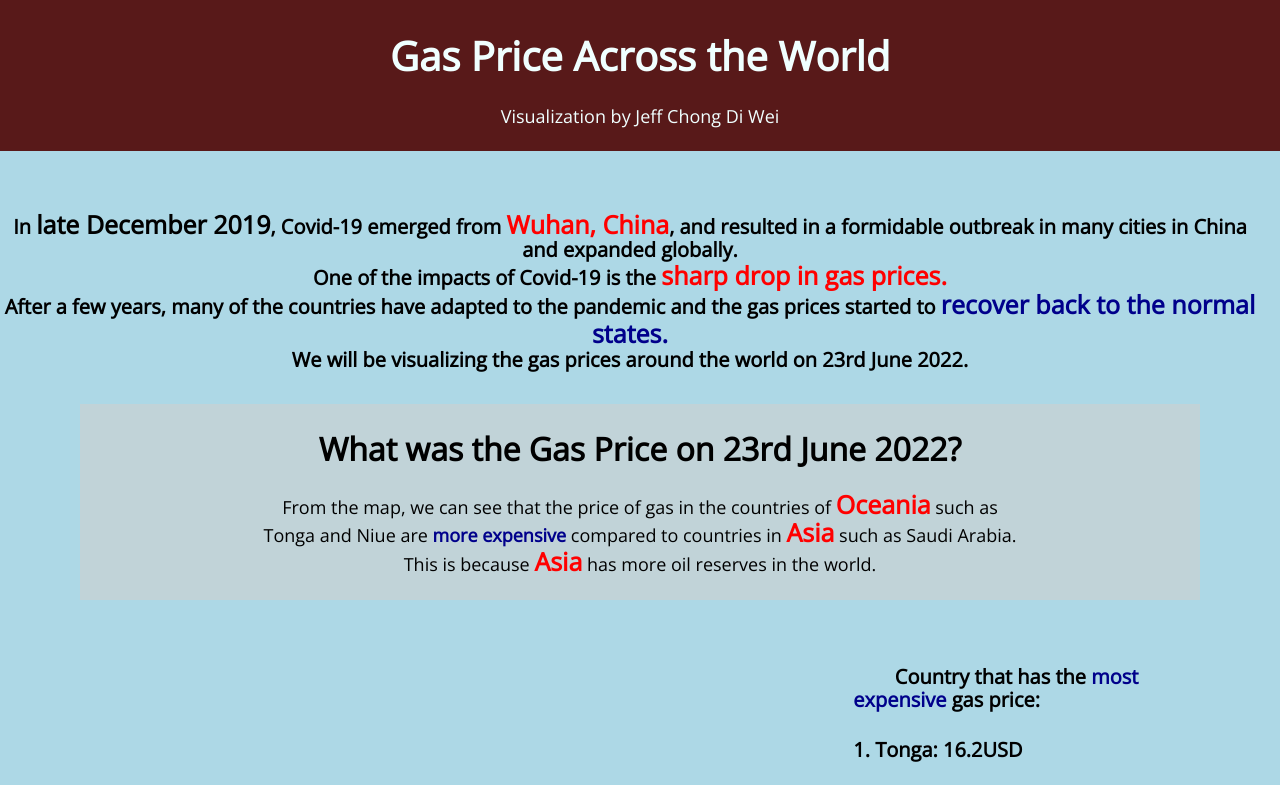
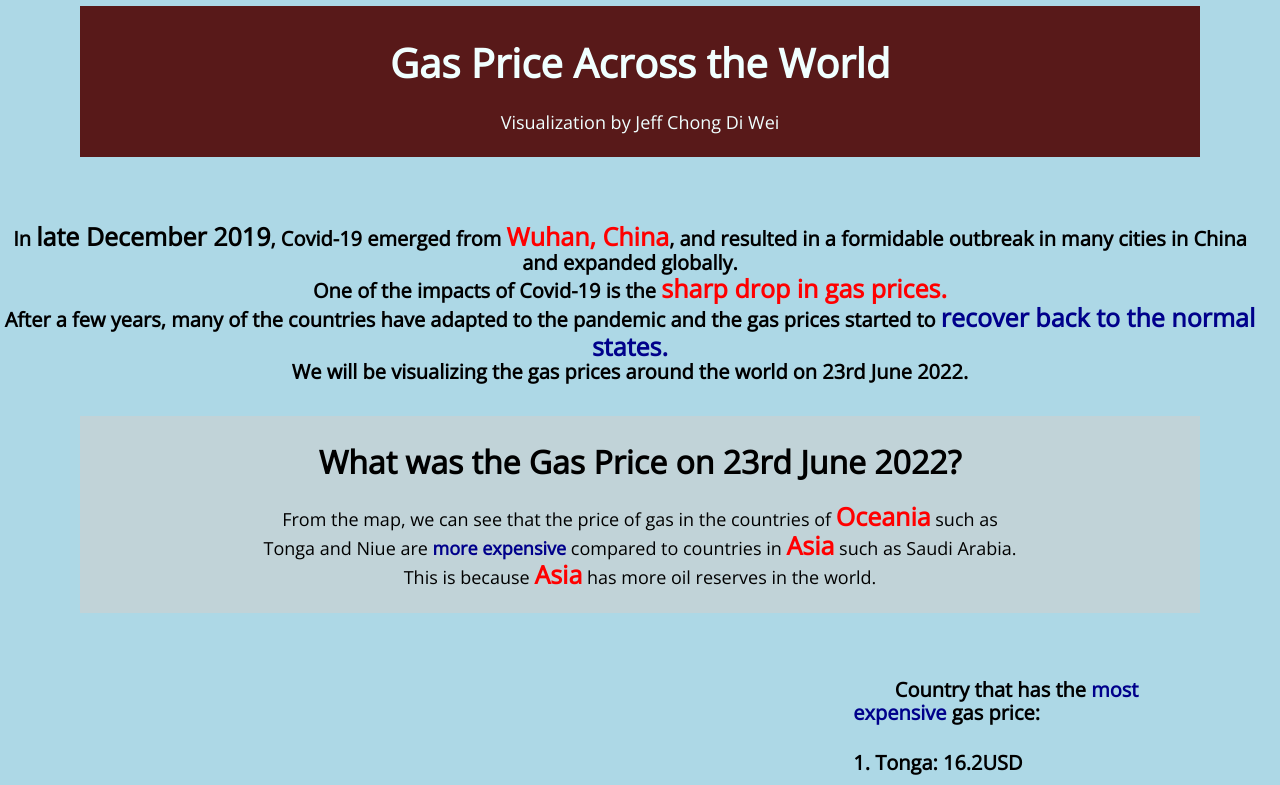
Before and after one commit to JayceJeff/3179A2, a plain HTML site: page A2-html/index.html in a window 1280 px wide. Shown: the top 785 px of the page. Drawn offline with nearby package versions, Linux system fonts and the light colour scheme; a script that the page names is missing; a web font is replaced by a local one.

Commit message:
Update index.html

```diff
--- a/A2-html/index.html
+++ b/A2-html/index.html
@@ -19,12 +19,14 @@
   <div class="page">
     <div class ="pure-g" style = "position: relative; width:100%;">
       <div class = "pure-u-1-1">
+        <div class = "description middle">
           <div class="main-divider">
           <h1 class="big_main_title">
             Gas Price Across the World
           </h1>
             <p style="text-align: center; color:azure;">Visualization by Jeff Chong Di Wei
             </p>
+        </div>
       </div>
     </div>
   </div>
```
Lines whose indentation alone changed are shown as unchanged.
